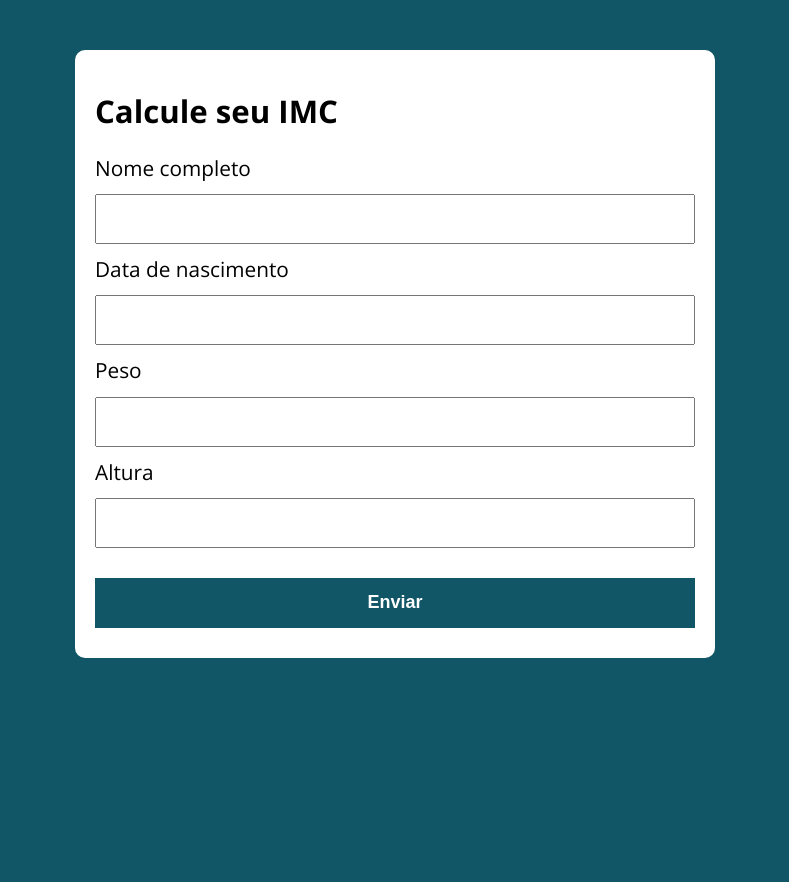
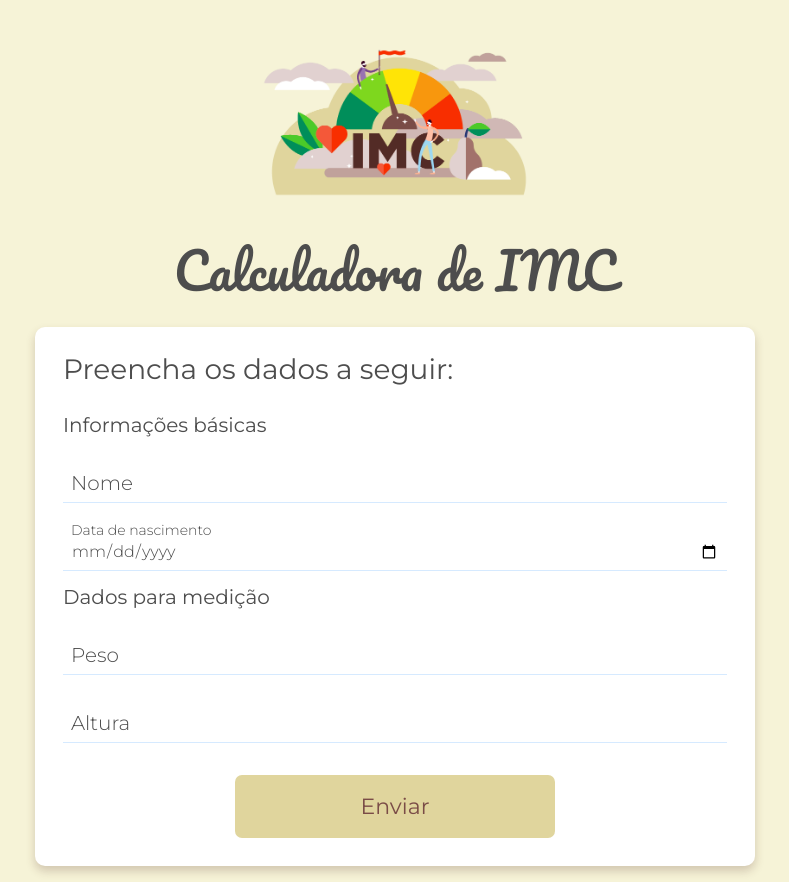
Before and after one commit to wellingtonag/calcimc, a plain HTML site: page index.html in a window 1280 px wide. Shown: the whole page, without its empty margins (245-1034 px from the left). Before the commit the page ends 800 px from the top, so only its background shows below. Drawn offline with nearby package versions, Linux system fonts and the light colour scheme.

Commit message:
add new changes

```diff
--- /dev/null
+++ b/assets/css/base/_reset.css
@@ -0,0 +1,78 @@
+html, body, div, span, applet, object, iframe,
+h1, h2, h3, h4, h5, h6, p, blockquote, pre,
+a, abbr, acronym, address, big, cite, code,
+del, dfn, em, img, ins, kbd, q, s, samp,
+small, strike, strong, sub, sup, tt, var,
+b, u, i, center,
+dl, dt, dd, ol, ul, li,
+fieldset, form, label, legend,
+table, caption, tbody, tfoot, thead, tr, th, td,
+article, aside, canvas, details, embed,
+figure, figcaption, footer, header, hgroup,
+menu, nav, output, ruby, section, summary,
+time, mark, audio, video {
+	margin: 0;
+	padding: 0;
+	border: 0;
+	font-size: 100%;
+	font: inherit;
+	vertical-align: baseline;
+}
+
+article, aside, details, figcaption, figure,
+footer, header, hgroup, menu, nav, section {
+	display: block;
+}
+body {
+	line-height: 1;
+}
+ol, ul {
+	list-style: none;
+}
+blockquote, q {
+	quotes: none;
+}
+blockquote:before, blockquote:after,
+q:before, q:after {
+	content: '';
+	content: none;
+}
+table {
+	border-collapse: collapse;
+	border-spacing: 0;
+}
+
+a {
+	color: inherit;
+	text-decoration: none;
+}
+
+img {
+	width: inherit;
+}
+
+button {
+	font-family: inherit;
+	font-size: inherit;
+	color: inherit;
+	font-weight: inherit;
+	padding: 0;
+	border: none;
+	background-color: unset;
+}
+
+input {
+	border: none;
+	color: inherit;
+	font-size: inherit;
+	font-weight: inherit;
+	font-family: inherit;
+}
+
+textarea {
+	border: none;
+	color: inherit;
+	font-size: inherit;
+	font-weight: inherit;
+	font-family: inherit;
+}
--- /dev/null
+++ b/assets/css/base/_variaveis.css
@@ -0,0 +1,36 @@
+:root {
+  --fonte-familia-corpo: "Montserrat", sans-serif;
+  --fonte-familia-logo: "Pacifico", cursive;
+
+  --fonte-peso-input: 300;
+
+  --fonte-tamanho-logo: 32px;
+  --fonte-tamanho-cartao-titulo: 28px;
+  --fonte-tamanho-input-label: 20px;
+  --fonte-tamanho-botao: 22px;
+  --fonte-tamanho-formulario-fieldset: 20px;
+  --fonte-tamanho-resultado: 18px;
+  --fonte-tamanho-tabela-cabecalho: 22px;
+  --fonte-tamanho-modal-titulo: 28px;
+  --fonte-tamanho-modal-botao: 28px;
+
+  --primary-color: #f6f3d7;
+  --primary-color-darker: #e0d59d;
+
+  --cor-primaria: #0071ea;
+  --cor-secundaria: #d6eaff;
+  --cor-contraste-claro: #fff;
+  --cor-contraste-escuro: #4d4d4d;
+  --cor-contraste-marrom: #7a4c47;
+  --cor-aviso: #df2525;
+  --cor-sucesso: #047900;
+  --cor-transparencia: #532b2633;
+
+  --sombra: 0 5px 10px #532b2638;
+}
+
+@media (min-width: 800px) {
+  :root {
+    --fonte-tamanho-logo: 50px;
+  }
+}
--- /dev/null
+++ b/assets/css/base/base.css
@@ -0,0 +1,41 @@
+@import url(_reset.css);
+@import url(_variaveis.css);
+
+body {
+  background-color: var(--primary-color);
+  color: var(--cor-contraste-escuro);
+  font-family: var(--fonte-familia-corpo);
+  overflow-x: hidden;
+}
+
+.container {
+  padding-right: 1rem;
+  padding-left: 1rem;
+}
+
+.flex {
+  display: flex;
+}
+
+.flex--centro {
+  align-items: center;
+  justify-content: center;
+}
+
+.flex--coluna {
+  flex-direction: column;
+}
+
+@media (min-width: 800px) {
+  .container {
+    padding-right: 2.5rem;
+    padding-left: 2.5rem;
+  }
+}
+
+@media (min-width: 1200px) {
+  .container {
+    padding-left: calc((100vw - 900px) / 2);
+    padding-right: calc((100vw - 900px) / 2);
+  }
+}
--- /dev/null
+++ b/assets/css/cadastro.css
@@ -0,0 +1,29 @@
+.cadastro-cabecalho {
+    display: flex;
+    flex-direction: column;
+    align-items: center;
+
+    padding-top: 1rem;
+}
+
+.cadastro-cabecalho__logo {
+    width: 15rem;
+    margin-bottom: 0.5rem;
+}
+
+.cadastro-cabecalho__titulo {
+    font-family: var(--fonte-familia-logo);
+    font-size: var(--fonte-tamanho-logo);
+    margin-bottom: 1rem;
+}
+
+@media(min-width: 800px) {
+    .cadastro-cabecalho__logo {
+        width: 20rem;
+        margin-bottom: 1rem;
+    }
+
+    .cadastro-cabecalho__titulo {
+        margin-bottom: 2rem;
+    }
+}
--- /dev/null
+++ b/assets/css/componentes/botao.css
@@ -0,0 +1,20 @@
+.botao {
+  display: block;
+  background-color: var(--primary-color-darker);
+  border-radius: 7px;
+  width: 100%;
+  margin-top: 1rem;
+  max-width: 20rem;
+  padding: 1.125rem;
+  box-sizing: border-box;
+  color: var(--cor-contraste-marrom);
+  font-size: var(--fonte-tamanho-botao);
+  align-self: center;
+  text-align: center;
+  transition: all 0.2s;
+  cursor: pointer;
+}
+.botao:hover {
+  background: var(--primary-color);
+  color: var(--primary-color-darker);
+}
--- /dev/null
+++ b/assets/css/componentes/cartao.css
@@ -0,0 +1,23 @@
+.cartao {
+    background-color: var(--cor-contraste-claro);
+    border-radius: 10px;
+    box-shadow: var(--sombra);
+    width: 100%;
+    max-width: 45rem;
+    padding: 1.75rem;
+    box-sizing: border-box;
+    margin-bottom: 1rem;
+}
+
+.cartao__titulo {
+    font-size: var(--fonte-tamanho-cartao-titulo);
+    margin-bottom: 1rem;
+}
+@media screen  and (max-width: 480px){
+    .cartao__titulo {
+        font-size: 1.4em;
+    }
+    .cartao{
+        padding: 1.5rem 1rem;
+    }
+}
--- /dev/null
+++ b/assets/css/componentes/inputs.css
@@ -0,0 +1,136 @@
+.formulario {
+    margin-top: 2rem;
+}
+
+.formulario__legenda {
+    font-size: var(--fonte-tamanho-formulario-fieldset);
+
+    margin-bottom: 1rem;
+}
+
+.input-container {
+    font-weight: var(--fonte-peso-input);
+    position: relative;
+    margin-bottom: 1rem;
+    display: flex;
+    flex-direction: column;
+    justify-content: flex-end;
+    box-sizing: border-box;
+}
+
+.input {
+    box-sizing: border-box;
+    border-bottom: 1px solid var(--cor-secundaria);
+    padding: 1.375rem 0.5rem 0.5rem;
+    height: 3.25rem;
+    width: 100%;
+}
+
+.input::placeholder {
+    visibility: hidden;
+    color: #00000000;
+}
+
+.input:focus {
+    outline: none;
+}
+
+.input-label {
+    position: absolute;
+    top: 1.375rem;
+    left: 0.5rem;
+    font-size: var(--fonte-tamanho-input-label);
+
+    transition: all .25s;
+}
+
+.input:not(:placeholder-shown) + .input-label, .input:focus + .input-label {
+    font-size: 0.875rem;
+    top: 0.25rem;
+    transition: all .25s;
+}
+
+.input-container--invalido {
+    margin-bottom: 0.5rem;
+}
+
+.input-container--invalido .input {
+    border: 1px solid var(--cor-aviso);
+    border-radius: 7px;
+}
+
+.input-container--invalido .input-label {
+    color: var(--cor-aviso);
+}
+
+.input-mensagem-erro {
+    display: none;
+}
+
+.input-container--invalido .input-mensagem-erro {
+    color: var(--cor-aviso);
+    display: block;
+    margin-top: 0.5rem;
+    padding-left: 0.5rem;
+}
+
+.textarea {
+    box-sizing: border-box;
+    border: 1px solid var(--cor-secundaria);
+    padding: 0.5rem;
+    border-radius: 7px;
+    width: 100%;
+    min-height: 3rem;
+}
+
+.textarea-container {
+    position: relative;
+    margin-top: 2rem;
+    margin-bottom: 1rem;
+    font-weight: var(--fonte-peso-input);
+}
+
+.textarea::placeholder {
+    visibility: hidden;
+}
+
+.textarea:focus {
+    outline: none;
+}
+
+.textarea-label {
+    position: absolute;
+    top: 0.5rem;
+    left: 0.5rem;
+    font-size: var(--fonte-tamanho-input-label);
+    transition: all 0.25s;
+}
+
+.textarea:not(:placeholder-shown) + .textarea-label, .textarea:focus + .textarea-label {
+    font-size: 0.875rem;
+    top: -1.25rem;
+    transition: all 0.25s;
+}
+
+.textarea-container--invalido {
+    margin-bottom: 0.5rem;
+}
+
+.textarea-container--invalido .textarea {
+    border: 1px solid var(--cor-aviso);
+}
+
+.textarea-container--invalido .textarea-label {
+    color: var(--cor-aviso);
+}
+
+.textarea-mensagem-erro {
+    display: none;
+}
+
+.textarea-container--invalido .textarea-mensagem-erro {
+    display: block;
+    color: var(--cor-aviso);
+    margin-top: 0.5rem;
+    padding-left: 0.5rem;
+}
--- a/assets/css/style.css
+++ b/assets/css/style.css
@@ -1,7 +1,7 @@
-@import url('https://fonts.googleapis.com/css?family=Open+Sans:400,700&display=swap');
+@import url("https://fonts.googleapis.com/css?family=Open+Sans:400,700&display=swap");
 :root {
-  --primary-color: rgb(17, 86, 102);
-  --primary-color-darker: rgb(9, 48, 56);
+  --primary-color: #f6f3d7;
+  --primary-color-darker: #e0d59d;
 }
 
 * {
@@ -13,7 +13,7 @@ body {
   margin: 0;
   padding: 0;
   background: var(--primary-color);
-  font-family: 'Open sans', sans-serif;
+  font-family: "Open sans", sans-serif;
   font-size: 1.3em;
   line-height: 1.5em;
 }
@@ -25,8 +25,12 @@ body {
   padding: 20px;
   border-radius: 10px;
 }
-
-form input, form label, form button {
+.cabecalho__logo {
+  width: 5rem;
+}
+form input,
+form label,
+form button {
   display: block;
   width: 100%;
   margin-bottom: 10px;
@@ -44,21 +48,24 @@ form input:focus {
 
 form button {
   border: none;
+  border-radius: 5px;
   background: var(--primary-color);
-  color: #fff;
+  color: #7a4c47;
   font-size: 18px;
   font-weight: 700;
   height: 50px;
   cursor: pointer;
   margin-top: 30px;
+  transition: all 0.15s;
 }
 
 form button:hover {
   background: var(--primary-color-darker);
 }
 
-.paragrafo-resultado, .bad {
-  background: rgb(109, 255, 182);
+.paragrafo-resultado,
+.bad {
+  background: #ebe1e0;
   padding: 10px 20px;
 }
 
--- a/assets/js/main.js
+++ b/assets/js/main.js
@@ -173,3 +173,6 @@ function setResultado(msg, isValid) {
   p.innerHTML = msg;
   resultado.appendChild(p);
 }
+// document.getElementById("altura").addEventListener("change", function () {
+//   this.value = parseFloat(this.value).toFixed(2);
+// });
--- a/index.html
+++ b/index.html
@@ -1,34 +1,137 @@
 <!DOCTYPE html>
 <html lang="pt-BR">
+  <head>
+    <meta charset="UTF-8" />
+    <meta name="viewport" content="width=device-width, initial-scale=1.0" />
+    <meta http-equiv="X-UA-Compatible" content="ie=edge" />
+    <title>Calcule seu IMC</title>
+    <link
+      href="https://fonts.googleapis.com/css2?family=Montserrat:wght@300;400&display=swap"
+      rel="stylesheet"
+    />
+    <link
+      href="https://fonts.googleapis.com/css2?family=Pacifico&display=swap"
+      rel="stylesheet"
+    />
+    <link rel="stylesheet" href="./assets/css/base/base.css" />
+    <link rel="stylesheet" href="./assets/css/cadastro.css" />
+    <link rel="stylesheet" href="./assets/css/componentes/cartao.css" />
+    <link rel="stylesheet" href="./assets/css/componentes/inputs.css" />
+    <link rel="stylesheet" href="./assets/css/componentes/botao.css" />
+    <link rel="stylesheet" href="./assets/css/componentes/resultado.css" />
+  </head>
 
-<head>
-  <meta charset="UTF-8">
-  <meta name="viewport" content="width=device-width, initial-scale=1.0">
-  <meta http-equiv="X-UA-Compatible" content="ie=edge">
-  <title>Calcule seu IMC</title>
-  <link rel="stylesheet" href="./assets/css/style.css">
-</head>
+  <body>
+    <main class="container flex flex--coluna flex--centro">
+      <div class="cadastro-cabecalho">
+        <img
+          class="cadastro-cabecalho__logo"
+          src="./assets/img/imc.png"
+          alt="Logo IMC"
+        />
+        <h1 class="cadastro-cabecalho__titulo">Calculadora de IMC</h1>
+      </div>
+      <section class="cartao">
+        <h2 class="cartao__titulo">Preencha os dados a seguir:</h2>
+        <form
+          action="/"
+          id="formulario"
+          method="POST"
+          class="formulario flex flex--coluna"
+        >
+          <fieldset>
+            <legend class="formulario__legenda">Informações básicas</legend>
 
-<body>
+            <div class="input-container">
+              <input
+                name="nome"
+                id="nome"
+                class="input"
+                type="text"
+                placeholder="Nome"
+                data-tipo="nome"
+                required
+              />
+              <label class="input-label" for="nome">Nome</label>
+              <span class="input-mensagem-erro"
+                >Este campo não está válido</span
+              >
+            </div>
 
-  <section class="container">
-    <h1>Calcule seu IMC</h1>
-    <form action="/" id="formulario" method="POST">
-      <label for="nome">Nome completo</label>
-      <input type="text" id="nome" name="nome">
-      <label for="idade">Data de nascimento</label>
-      <input type="text" id="idade" name="idade">
-      <label for="peso">Peso</label>
-      <input type="text" id="peso" name="peso">
-      <label for="altura">Altura</label>
-      <input type="text" id="altura" name="altura">
-      <button type="submit">Enviar</button>
-    </form>
+            <div class="input-container">
+              <input
+                name="idade"
+                id="idade"
+                class="input"
+                type="date"
+                data-tipo="dataNascimento"
+                placeholder="Data de nascimento"
+                required
+              />
+              <label class="input-label" for="idade">Data de nascimento</label>
+              <span class="input-mensagem-erro"
+                >Este campo não está válido</span
+              >
+            </div>
+          </fieldset>
 
-    <div id="resultado"></div>
-  </section>
+          <fieldset>
+            <legend class="formulario__legenda">Dados para medição</legend>
 
-  <script src="./assets/js/main.js"></script>
-</body>
+            <div class="input-container">
+              <input
+                type="text"
+                id="peso"
+                class="input"
+                name="peso"
+                maxlength="3"
+                placeholder="Peso"
+                required
+              />
+              <label class="input-label" for="peso">Peso</label>
+              <span class="input-mensagem-erro"
+                >Este campo não está válido</span
+              >
+            </div>
 
+            <div class="input-container">
+              <input
+                type="text"
+                class="input"
+                id="altura"
+                name="altura"
+                onkeydown=""
+                placeholder="Altura"
+                maxlength="4"
+                value=""
+                required
+              />
+              <label class="input-label" for="altura">Altura</label>
+              <span class="input-mensagem-erro"
+                >Este campo não está válido</span
+              >
+            </div>
+          </fieldset>
+          <button class="botao" type="submit">Enviar</button>
+        </form>
+      </section>
+      <div id="resultado"></div>
+    </main>
+    <script src="./assets/js/main.js"></script>
+    <script src="https://ajax.googleapis.com/ajax/libs/jquery/1.11.1/jquery.min.js"></script>
+    <script src="https://cdnjs.cloudflare.com/ajax/libs/jquery.mask/1.14.0/jquery.mask.js"></script>
+    <script>
+      $("#altura").mask("#####0.0", { reverse: true });
+
+      $("#altura").on("keyup", function () {
+        if ($(this).val().length > 3) {
+          mascara = "####00.00";
+        } else {
+          mascara = "####0.0";
+        }
+
+        $("#altura").mask(mascara, { reverse: true });
+      });
+    </script>
+  </body>
 </html>
```
Also changed, not shown: assets/css/componentes/cabecalho.css (added, +23 -0 lines), assets/css/componentes/resultado.css (added, +14 -0 lines), assets/img/imc.png (added).
